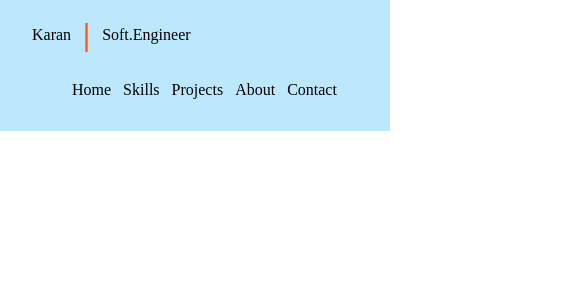
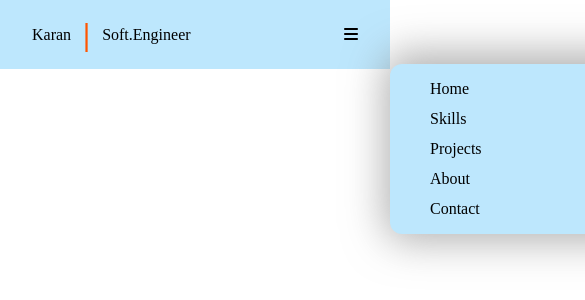
Before and after one commit to KaV69/Karan, a plain HTML site: page index.html in a window 390 px wide. Shown: the top 300 px of the page, 585 px wide, since content can reach past the window. Drawn offline with Linux system fonts and the light colour scheme.

Commit message:
mobile-navbar

```diff
--- a/index.html
+++ b/index.html
@@ -7,11 +7,19 @@
 
     <link href="style.css" rel="stylesheet"/>
 
+    <!-- font awesome Icon -->
+    <link
+    rel="stylesheet"
+    href="https://cdnjs.cloudflare.com/ajax/libs/font-awesome/6.5.1/css/all.min.css"
+    integrity="sha512-DTOQO9RWCH3ppGqcWaEA1BIZOC6xxalwEsw9c2QQeAIftl+Vegovlnee1c9QX4TctnWMn13TZye+giMm8e2LwA=="
+    crossorigin="anonymous"
+    referrerpolicy="no-referrer"/>
+
 </head>
 
 <body>
     <header>
-    <!-- Navbar -->
+            <!-- Navbar -->
         <nav>
             <div class="flex-container navbar-container">
                 <div class="flex-container">
@@ -27,6 +35,24 @@
                     <li><a href="#about">About</a></li>
                     <li><a href="#contact">Contact</a></li>
                 </ul>
+
+                <!-- Hamburger Menu on Mobile -->
+                <label for="hamburger-menu">
+                    <i class="fa-solid fa-bars"></i>
+                </label>
+
+                <input type="checkbox" id="hamburger-menu"/>
+
+                <!-- Side Menu -->
+                <div class="side-menu">
+                  <ul class="flex-container side-menu-items">
+                    <li><a href="#home">Home</a></li>
+                    <li><a href="#skills">Skills</a></li>
+                    <li><a href="#projects">Projects</a></li>
+                    <li><a href="#about">About</a></li>
+                    <li><a href="#contact">Contact</a></li>
+                  </ul>
+                </div>
             </div>
         </nav>
     </header>
--- a/style.css
+++ b/style.css
@@ -13,6 +13,8 @@
 
 body{
     margin:0;
+
+    overflow: hidden;
 }
 
    /* flex Container */
@@ -33,6 +35,7 @@ body{
     background-color: #BDE7FD;
     box-shadow: var(--bg-color) ;
 
+
 }
 
   /* Logo */
@@ -52,6 +55,10 @@ body{
    /* Nav Items */
    .nav-items{
     list-style: none;
+
+    @media (max-width: 760px){
+        display: none;
+    }
    }
 
    .nav-items a {
@@ -62,3 +69,62 @@ body{
    .nav-items a:hover{
     color: var(--primary-color);
    }
+
+   /* Hamburger menu */
+   #hamburger-menu {
+    display: none;
+   }
+
+   [for="hamburger-menu"] {
+    display:none;
+
+    @media(max-width: 760px){
+        display: block;
+    }
+   }
+
+   .side-menu{
+    display: none;
+   }
+
+    /* mobile only CSS */
+    @media(max-width:760px) {
+
+        .side-menu{
+            width: 250px;
+            background-color: var(--bg-color);
+            box-shadow: var(--box-shadow);
+            border-radius: 12px;
+            display:block;
+            position: absolute;
+            top: 4rem;
+            left:100vw;
+            transition: left 0.5s;
+        }
+
+        .side-menu-items{
+            list-style: none;
+            flex-direction: column;
+            align-items: start;
+        }
+
+        .side-menu-items a{
+            text-decoration: none;
+            color: var(--text-color);
+        }
+
+         .side-menu-items a:hover{
+          color: var(--primary-color);
+         }
+
+    #hamburger-menu:checked + .side-menu {
+        /* display: block; */
+        left: calc(100vw - 250px);
+
+    }
+
+
+    /* #hamburger-menu:not(:checked)  + .side-menu {
+        display: none; */
+
+    }
```
